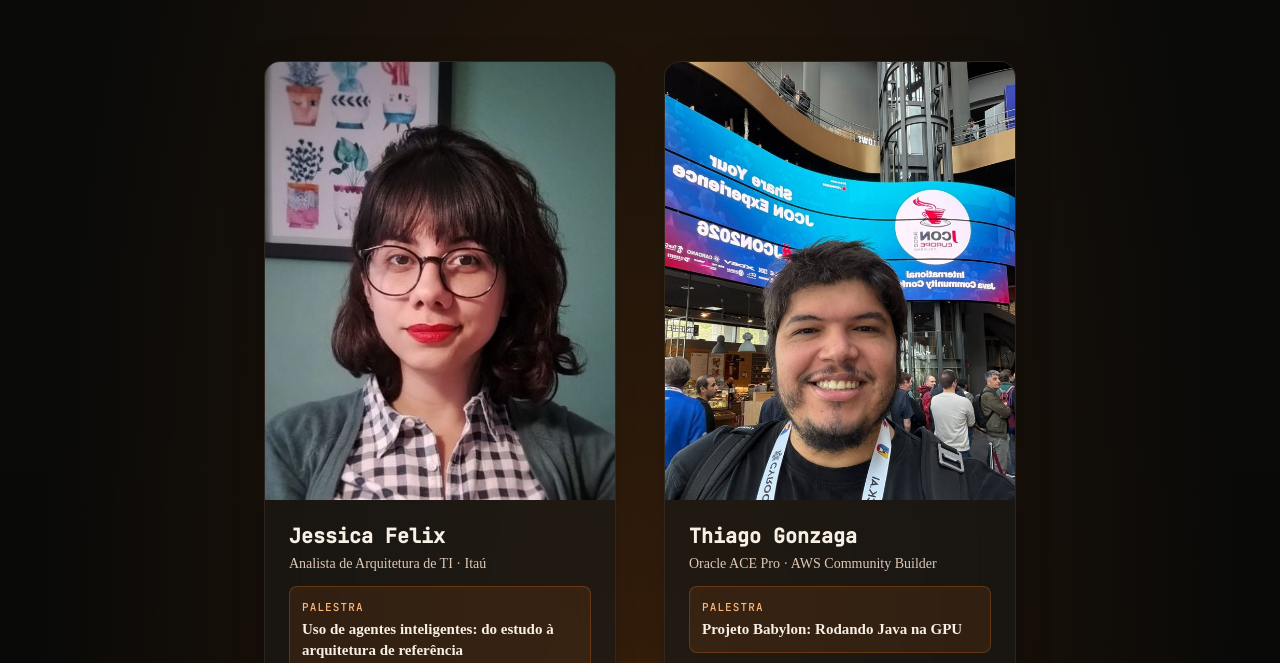
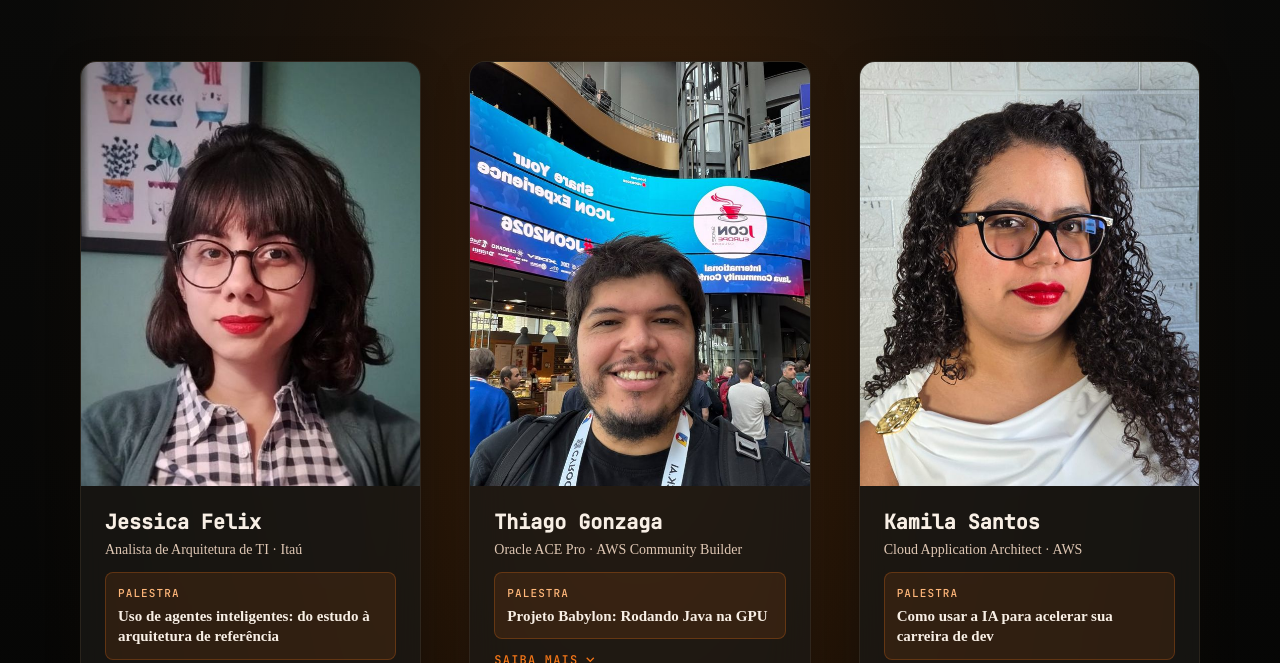
Before and after one commit to lucascriado/javaday, a plain HTML site: page index.html in a window 1280 px wide. Shown: the part 3297-3960 px from the top of the page. Drawn offline with nearby package versions, Linux system fonts and the light colour scheme; a web font is replaced by a local one.

Commit message:
fix: correção do layout de palestrantes

```diff
--- a/index.html
+++ b/index.html
@@ -1110,7 +1110,7 @@
               </p>
             </div>
 
-            <div class="flex flex-wrap justify-center gap-lg max-w-[1120px] mx-auto">
+            <div class="grid grid-cols-1 md:grid-cols-2 lg:grid-cols-3 gap-lg max-w-[1120px] mx-auto">
               <!-- Speaker: Jessica Felix -->
               <div class="speaker-card group relative flex w-full max-w-[352px] flex-col overflow-hidden rounded-2xl glass-card hover:border-primary-container/40 transition-colors">
                 <div class="aspect-[4/5] w-full overflow-hidden bg-surface-container-high">
```
